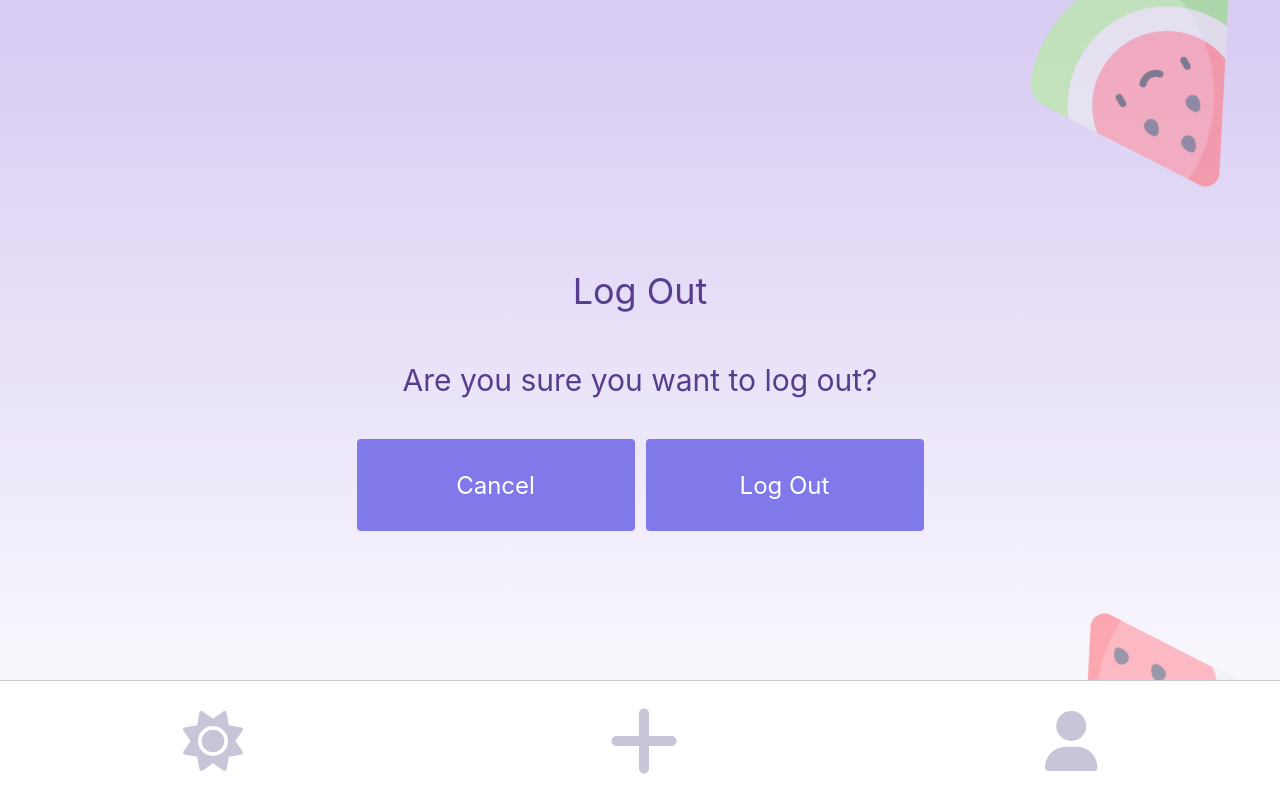
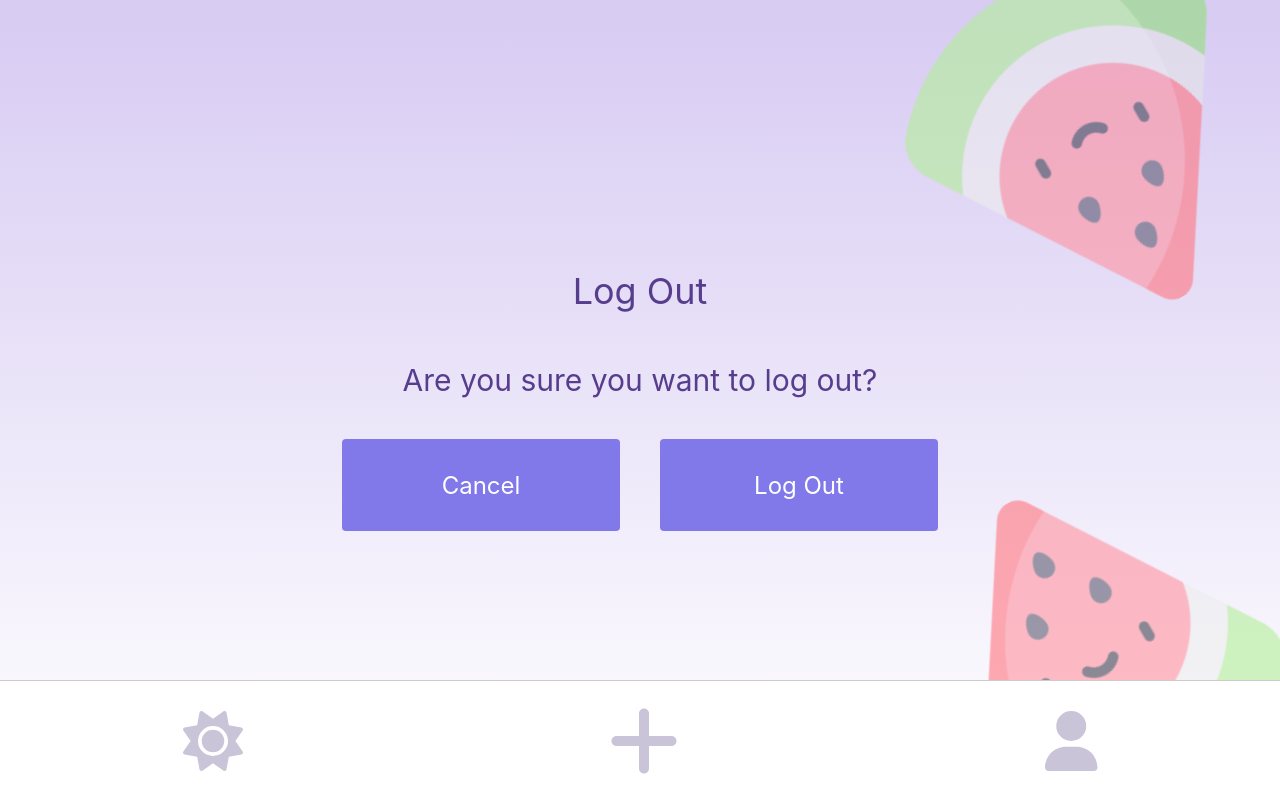
Before and after one commit to Glow-Carrots-App/glow-web, a Next.js app: page /settings/logout in a window 1280 px wide. Built offline with nearby package versions, Linux system fonts and the light colour scheme; no server answers.

Commit message:
delete account and logout tablet responsive design

```diff
--- a/components/DeleteAccount/styles.module.css
+++ b/components/DeleteAccount/styles.module.css
@@ -25,6 +25,9 @@
 }
 
 @media (min-width: 768px) {
+  .buttonPair {
+    gap: 40px;
+  }
   .smallButton {
     line-height: 92px;
     font-size: 24px;
--- a/components/LogOut/styles.module.css
+++ b/components/LogOut/styles.module.css
@@ -27,6 +27,9 @@
 }
 
 @media (min-width: 768px) {
+  .buttonPair {
+    gap: 40px;
+  }
   .smallButton {
     line-height: 92px;
     font-size: 24px;
--- a/pages/settings/delete-account/styles.module.css
+++ b/pages/settings/delete-account/styles.module.css
@@ -22,3 +22,18 @@
   bottom: -20px;
   opacity: 60%;
 }
+
+@media (min-width: 768px) {
+  .container {
+    padding: 86px;
+  }
+
+  .avocado1 {
+    height: 400px;
+    width: 400px;
+  }
+  .avocado2 {
+    height: 350px;
+    width: 350px;
+  }
+}
--- a/pages/settings/logout/styles.module.css
+++ b/pages/settings/logout/styles.module.css
@@ -28,3 +28,18 @@
   opacity: 60%;
   transform: rotate(-30deg);
 }
+
+@media (min-width: 768px) {
+  .container {
+    padding: 86px;
+  }
+
+  .watermelon1 {
+    height: 350px;
+    width: 350px;
+  }
+  .watermelon2 {
+    height: 350px;
+    width: 350px;
+  }
+}
```
